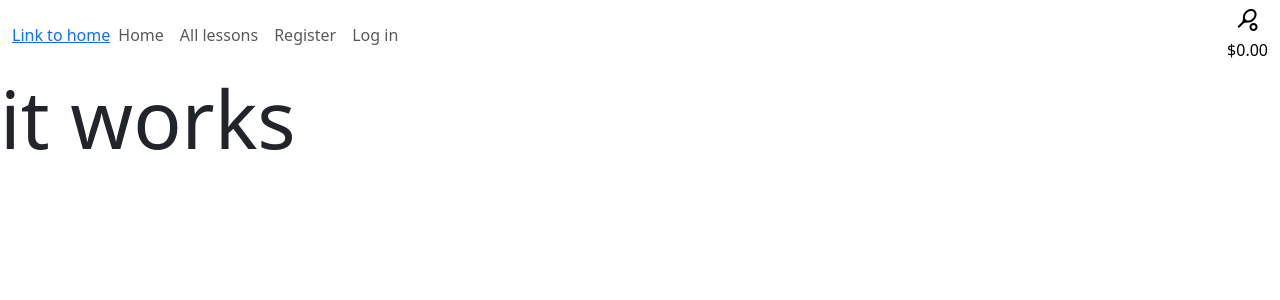
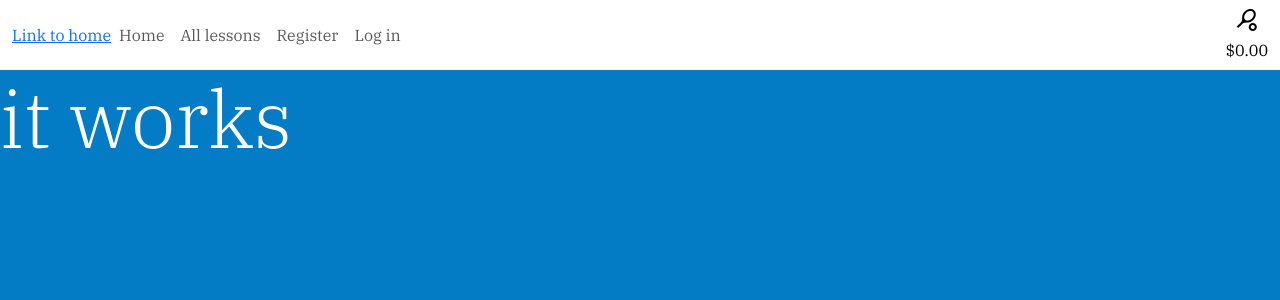
Before and after one commit to LizzyonGit/court_love, a Django app: page / in a window 1280 px wide. Shown: the top 300 px of the page. Run offline with Django 3.2, Linux system fonts and the light colour scheme; some libraries are stand-ins or nearby versions.

Commit message:
connect css

```diff
--- a/court_love/settings.py
+++ b/court_love/settings.py
@@ -163,7 +163,9 @@ USE_TZ = True
 # Static files (CSS, JavaScript, Images)
 # https://docs.djangoproject.com/en/3.2/howto/static-files/
 
-STATIC_URL = '/static/'
+STATIC_URL = 'static/'
+STATICFILES_DIRS = [os.path.join(BASE_DIR, 'static'), ]
+STATIC_ROOT = os.path.join(BASE_DIR, 'staticfiles')
 
 # Default primary key field type
 # https://docs.djangoproject.com/en/3.2/ref/settings/#default-auto-field
--- /dev/null
+++ b/static/css/base.css
@@ -0,0 +1,25 @@
+/*Google fonts*/
+@import url('https://fonts.googleapis.com/css2?family=IBM+Plex+Sans:ital,wght@0,100..700;1,100..700&family=IBM+Plex+Serif:ital,wght@0,100;0,200;0,300;0,400;0,500;0,600;0,700;1,100;1,200;1,300;1,400;1,500;1,600;1,700&display=swap');
+
+/*CSS variables*/
+:root {
+    --primary-font: "IBM Plex Serif", sans-serif;
+    --secondary-font: "IBM Plex Sans", cursive;
+
+    --primary-color: #047cc5; /* blue */
+    --secondary-color: #e3f121; /* yelllow */
+    --primary-button-color: #82b23d; /* green */
+    --secondary-button-color: #ea592c; /*red*/
+
+    --highlight-color: #FFF; /*white*/
+    --contrast-color: #000; /*black*/
+
+}
+
+/*Global styles*/
+
+body {
+    background-color: var(--primary-color);
+    font-family: var(--primary-font);
+    color: var(--highlight-color);
+}
--- a/templates/base.html
+++ b/templates/base.html
@@ -15,8 +15,6 @@
     {% block extra_meta %}
     {% endblock %}
 
-    <!--Google Fonts-->
-
     <!--Google tennis icon-->
     <link rel="stylesheet" href="https://fonts.googleapis.com/css2?family=Material+Symbols+Outlined:opsz,wght,FILL,GRAD@24,400,0,0&icon_names=sports_tennis" />
 
@@ -29,7 +27,7 @@
     <link href="https://cdn.jsdelivr.net/npm/bootstrap@5.3.7/dist/css/bootstrap.min.css" rel="stylesheet" integrity="sha384-LN+7fdVzj6u52u30Kp6M/trliBMCMKTyK833zpbD+pXdCLuTusPj697FH4R/5mcr" crossorigin="anonymous">
 
     <!--Custom CSS-->
-    <link rel="stylesheet" href="{% static 'css/style.css' %}">
+    <link rel="stylesheet" href="{% static 'css/base.css' %}">
 
     {% endblock %}
 
@@ -37,7 +35,7 @@
     {% endblock %}
 
 
-    <title>Court Love {% block extra_title %}{% endblock %}</title>
+    <title>Court Love{% block extra_title %}{% endblock %}</title>
 
 </head>
   <body>
@@ -51,11 +49,12 @@
      <!-- Navigation -->
     <nav class="navbar navbar-expand-lg navbar-light bg-white">
         <div class="container-fluid">
-            <a href="{% url 'home' %}">Link to home</a>
+
             <button class="navbar-toggler" type="button" data-bs-toggle="collapse" data-bs-target="#navbarText"
                 aria-controls="navbarText" aria-expanded="false" aria-label="Toggle navigation">
                 <span class="navbar-toggler-icon"></span>
             </button>
+            <a href="{% url 'home' %}">Link to home</a>
             <div class="collapse navbar-collapse" id="navbarText">
                 <ul class="navbar-nav me-auto mb-2 mb-lg-0">
                     <li class="nav-item">
```
